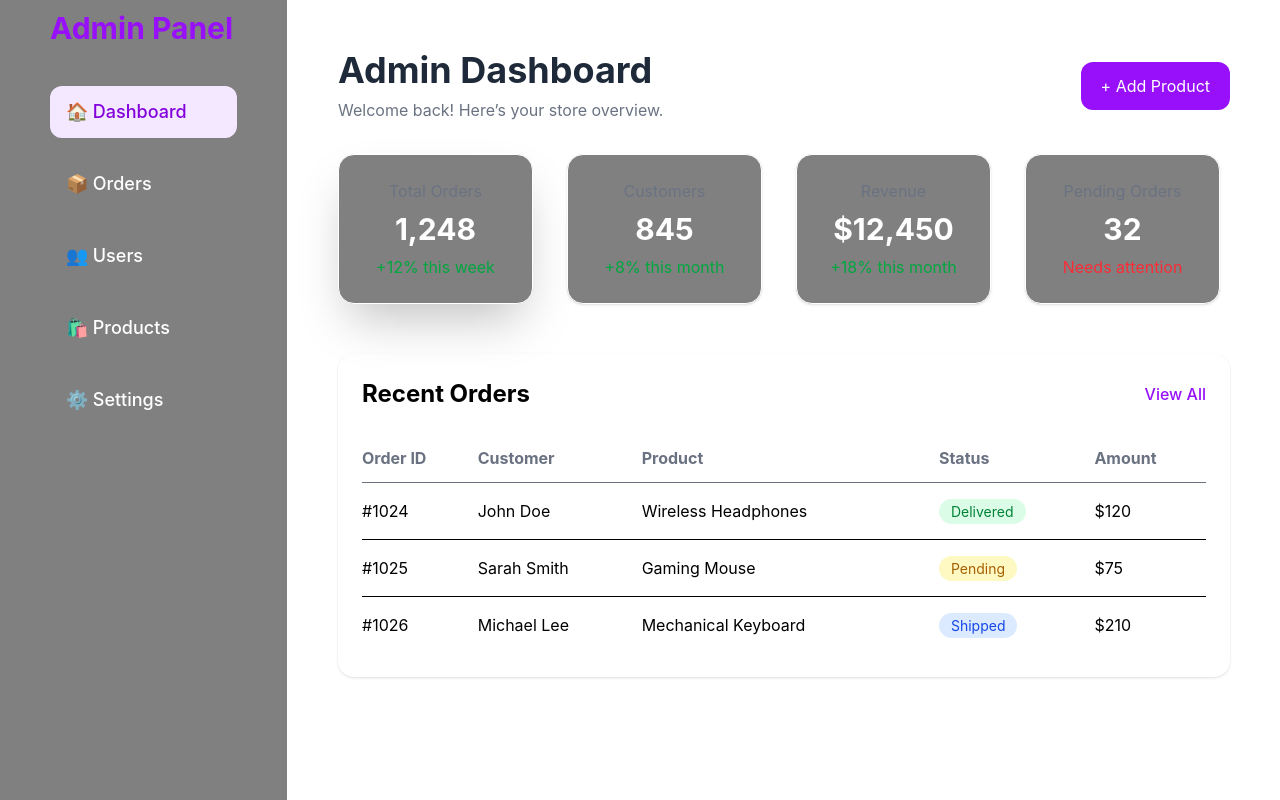
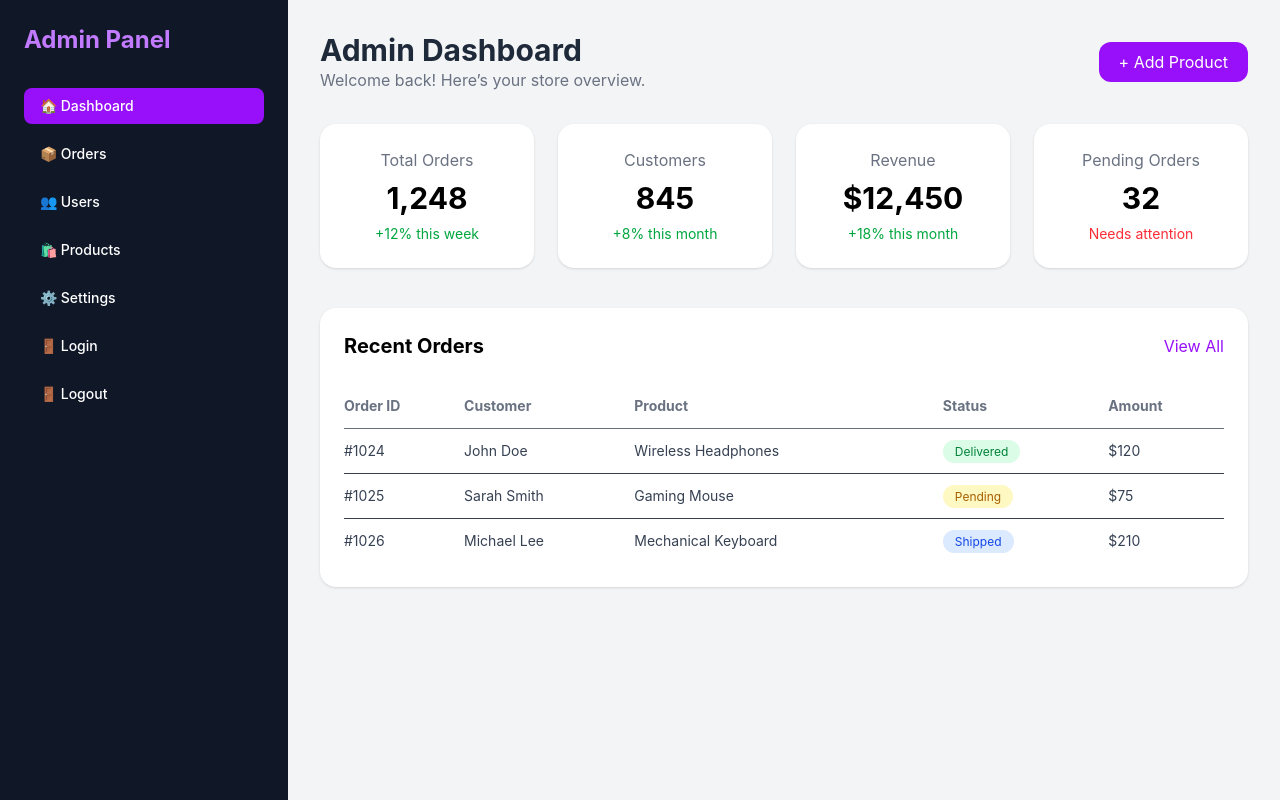
Before and after one commit to rumachoudhury/monorepo-ecommerce-app, a Next.js app in the folder apps/admin/: page / in a window 1280 px wide. Built offline with nearby package versions, Linux system fonts and the light colour scheme.

Commit message:
fixed some part

```diff
--- a/apps/admin/src/app/dashboard/page.tsx
+++ b/apps/admin/src/app/dashboard/page.tsx
@@ -1,96 +1,10 @@
-// export default function DashBoard() {
-//   return (
-//     <div className="flex  text-white">
-//       {/* MAIN CONTENT */}
-
-//       <main className="flex-1 p-6 md:p-10">
-//         {/* HEADER */}
-//         <div className="mb-8">
-//           <h1 className="text-3xl md:text-4xl font-bold">Admin Dashboard</h1>
-
-//           <p className="text-gray-400 mt-2">
-//             Welcome back! Manage your system from here.
-//           </p>
-//         </div>
-
-//         {/* STATS GRID */}
-//         <div className="grid grid-cols-1 sm:grid-cols-2 xl:grid-cols-4 gap-6">
-//           {/* USERS */}
-//           <div className=" border border-white/10 rounded-2xl p-6 hover:bg-[#1a2235] transition">
-//             <h3 className="text-gray-400 text-sm mb-2">Users</h3>
-
-//             <p className="text-3xl font-bold">120</p>
-//           </div>
-
-//           {/* ORDERS */}
-//           <div className=" border border-white/10 rounded-2xl p-6 hover:bg-[#1a2235] transition">
-//             <h3 className="text-gray-400 text-sm mb-2">Orders</h3>
-
-//             <p className="text-3xl font-bold">45</p>
-//           </div>
-
-//           {/* REVENUE */}
-//           <div className=" border border-white/10 rounded-2xl p-6 hover:bg-[#1a2235] transition">
-//             <h3 className="text-gray-400 text-sm mb-2">Revenue</h3>
-
-//             <p className="text-3xl font-bold">$3,240</p>
-//           </div>
-
-//           {/* PRODUCTS */}
-//           <div className=" border border-white/10 rounded-2xl p-6 hover:bg-[#1a2235] transition">
-//             <h3 className="text-gray-400 text-sm mb-2">Products</h3>
-
-//             <p className="text-3xl font-bold">78</p>
-//           </div>
-//         </div>
-
-//         {/* EXTRA SECTION */}
-//         <div className="mt-10 grid grid-cols-1 lg:grid-cols-3 gap-6">
-//           {/* RECENT ACTIVITY */}
-//           <div className="lg:col-span-2  border border-white/10 rounded-2xl p-6">
-//             <h2 className="text-xl font-semibold mb-4">Recent Activity</h2>
-
-//             <div className="space-y-4 text-sm text-gray-300">
-//               <div className="flex items-center justify-between">
-//                 <span>New user registered</span>
-//                 <span className="text-gray-500">2m ago</span>
-//               </div>
-
-//               <div className="flex items-center justify-between">
-//                 <span>Order #1234 placed</span>
-//                 <span className="text-gray-500">10m ago</span>
-//               </div>
-
-//               <div className="flex items-center justify-between">
-//                 <span>Payment received</span>
-//                 <span className="text-gray-500">1h ago</span>
-//               </div>
-//             </div>
-//           </div>
-
-//           {/* SYSTEM STATUS */}
-//           <div className="border border-white/10 rounded-2xl p-6">
-//             <h2 className="text-xl font-semibold mb-4">System Status</h2>
-
-//             <div className="flex items-center gap-2">
-//               <div className="w-2 h-2 rounded-full bg-green-400" />
-
-//               <p className="text-green-400 text-sm">All systems operational</p>
-//             </div>
-
-//             <p className="text-gray-400 text-sm mt-4">
-//               No issues detected in the last 24 hours.
-//             </p>
-//           </div>
-//         </div>
-//       </main>
-//     </div>
-//   );
-// }
-
-// ------------------
-import DashBoard from "@/components/Dashboard";
-
-export default function Page() {
-  return <DashBoard />;
+export default function DashboardPage() {
+  return (
+    <div className="ml-64 p-6">
+      {/* <Navbar /> */}
+      <div className="bg-amber-600 p-6 shadow-2xl rounded-xl">
+        <h1 className="text-2xl font-bold">Admin Dashboard</h1>
+      </div>
+    </div>
+  );
 }
--- a/apps/admin/src/app/page.tsx
+++ b/apps/admin/src/app/page.tsx
@@ -1,195 +1,202 @@
+"use client";
+
 import React from "react";
 import Link from "next/link";
+import { signOut } from "next-auth/react";
 
 export default function AdminHome() {
   return (
-    <div className="flex min-h-screen ">
+    <div className="flex min-h-screen bg-gray-100">
       {/* Sidebar */}
-      <aside
-        className="w-72 min-h-screen bg-blue-700 border-r shadow-md p-6"
-        style={{
-          backgroundColor: "grey",
-          color: "white",
-          padding: "50px",
-          paddingTop: "10px",
-        }}
-      >
-        <h2 className="text-3xl font-bold text-purple-600 mb-10">
-          Admin Panel
-        </h2>
+      {/* <aside className="w-72 bg-gray-900 text-white p-6">
+        <h2 className="text-2xl font-bold text-purple-400 mb-8">Admin Panel</h2>
 
-        <nav className="flex flex-col space-y-5 text-lg font-medium underline-none">
+        <nav className="flex flex-col gap-3 text-sm font-medium">
           <Link
-            href="/admin"
-            className="bg-purple-100 text-purple-700 px-4 py-3 rounded-xl hover:bg-purple-200 transition"
+            href="/dashboard"
+            className="bg-gray-800 px-4 py-2 rounded-lg hover:bg-gray-700"
           >
             🏠 Dashboard
           </Link>
 
           <Link
             href="/orders"
-            className="hover:bg-gray-100 px-4 py-3 rounded-xl transition"
+            className="px-4 py-2 rounded-lg hover:bg-gray-800"
           >
             📦 Orders
           </Link>
 
           <Link
             href="/users"
-            className="hover:bg-gray-100 px-4 py-3 rounded-xl transition"
+            className="px-4 py-2 rounded-lg hover:bg-gray-800"
           >
             👥 Users
           </Link>
 
           <Link
             href="/products"
-            className="hover:bg-gray-100 px-4 py-3 rounded-xl transition"
+            className="px-4 py-2 rounded-lg hover:bg-gray-800"
           >
             🛍️ Products
           </Link>
 
           <Link
             href="/settings"
-            className="hover:bg-gray-100 px-4 py-3 rounded-xl transition"
+            className="px-4 py-2 rounded-lg hover:bg-gray-800"
           >
             ⚙️ Settings
           </Link>
+
+          <Link
+            href="/login"
+            className="px-4 py-2 rounded-lg hover:bg-gray-800"
+          >
+            🚪 Login
+          </Link>
+
+          <Link
+            href="/logout"
+            className="px-4 py-2 rounded-lg hover:bg-gray-800"
+          >
+            🚪 Logout
+          </Link>
+        </nav>
+      </aside> */}
+      <aside className="w-72 bg-gray-900 text-white p-6">
+        <h2 className="text-2xl font-bold text-purple-400 mb-8">Admin Panel</h2>
+
+        <nav className="flex flex-col gap-3 text-sm font-medium">
+          <Link
+            href="/dashboard"
+            className="bg-purple-600 px-4 py-2 rounded-lg hover:bg-purple-700 transition-colors"
+          >
+            🏠 Dashboard
+          </Link>
+
+          <Link
+            href="/orders"
+            className="px-4 py-2 rounded-lg hover:bg-gray-800 transition-colors"
+          >
+            📦 Orders
+          </Link>
+
+          <Link
+            href="/users"
+            className="px-4 py-2 rounded-lg hover:bg-gray-800 transition-colors"
+          >
+            👥 Users
+          </Link>
+
+          <Link
+            href="/products"
+            className="px-4 py-2 rounded-lg hover:bg-gray-800 transition-colors"
+          >
+            🛍️ Products
+          </Link>
+
+          <Link
+            href="/settings"
+            className="px-4 py-2 rounded-lg hover:bg-gray-800 transition-colors"
+          >
+            ⚙️ Settings
+          </Link>
+
+          <Link
+            href="/login"
+            className="px-4 py-2 rounded-lg hover:bg-gray-800 transition-colors"
+          >
+            🚪 Login
+          </Link>
+
+          {/* <Link
+            href="/logout"
+            className="px-4 py-2 rounded-lg hover:bg-red-600 hover:text-white transition-colors"
+          >
+            🚪 Logout
+          </Link> */}
+          <button
+            onClick={() => signOut({ callbackUrl: "/login" })}
+            className="w-full text-left px-4 py-2 rounded-lg hover:bg-red-600 hover:text-white transition-colors"
+          >
+            🚪 Logout
+          </button>
         </nav>
       </aside>
 
       {/* Main Content */}
-      {/* <main className="flex-1 p-8 "> */}
-      <main
-        className="flex-1 p-8 bg-gray-500 text-white"
-        style={{
-          backgroundColor: "white",
-          color: "black",
-          padding: "50px",
-        }}
-      >
+      <main className="flex-1 p-8">
         {/* Header */}
         <div className="flex items-center justify-between mb-8">
           <div>
-            <h1 className="text-4xl font-bold text-gray-800">
+            <h1 className="text-3xl font-bold text-gray-800">
               Admin Dashboard
             </h1>
-
-            <p className="text-gray-500 mt-2">
+            <p className="text-gray-500">
               Welcome back! Here’s your store overview.
             </p>
           </div>
 
-          <button className="bg-purple-600 text-white px-5 py-3 rounded-xl hover:bg-purple-700 transition">
+          <button className="bg-purple-600 text-white px-5 py-2 rounded-xl hover:bg-purple-700">
             + Add Product
           </button>
         </div>
 
-        {/* Dashboard Cards */}
-        <div className="grid grid-cols-2 md:grid-cols-2 xl:grid-cols-4 gap-6">
-          {/* Orders */}
-          <div
-            className=" p-6 rounded-2xl shadow-2xl border"
-            style={{
-              // backgroundColor: "cornsilk",
-              backgroundColor: "grey",
-              textAlign: "center",
-              margin: "0 10px 10px 0",
-              color: "white",
-            }}
-          >
+        {/* Cards */}
+        <div className="grid grid-cols-1 md:grid-cols-2 xl:grid-cols-4 gap-6">
+          <div className="bg-white p-6 rounded-2xl shadow hover:shadow-lg transition text-center">
             <p className="text-gray-500">Total Orders</p>
-
             <h2 className="text-3xl font-bold mt-2">1,248</h2>
-
-            <p className="text-green-600 mt-2">+12% this week</p>
+            <p className="text-green-600 mt-2 text-sm">+12% this week</p>
           </div>
 
-          {/* Customers */}
-          <div
-            className="bg-white p-6 rounded-2xl shadow border"
-            style={{
-              // backgroundColor: "cornsilk",
-              backgroundColor: "grey",
-              textAlign: "center",
-              margin: "0 10px 10px 0",
-              color: "white",
-            }}
-          >
+          <div className="bg-white p-6 rounded-2xl shadow hover:shadow-lg transition text-center">
             <p className="text-gray-500">Customers</p>
-
             <h2 className="text-3xl font-bold mt-2">845</h2>
-
-            <p className="text-green-600 mt-2">+8% this month</p>
+            <p className="text-green-600 mt-2 text-sm">+8% this month</p>
           </div>
 
-          {/* Revenue */}
-          <div
-            className="bg-white p-6 rounded-2xl shadow border"
-            style={{
-              // backgroundColor: "cornsilk",
-              backgroundColor: "grey",
-              textAlign: "center",
-              margin: "0 10px 10px 0",
-              color: "white",
-            }}
-          >
+          <div className="bg-white p-6 rounded-2xl shadow hover:shadow-lg transition text-center">
             <p className="text-gray-500">Revenue</p>
-
             <h2 className="text-3xl font-bold mt-2">$12,450</h2>
-
-            <p className="text-green-600 mt-2">+18% this month</p>
+            <p className="text-green-600 mt-2 text-sm">+18% this month</p>
           </div>
 
-          {/* Pending */}
-          <div
-            className="bg-white p-6 rounded-2xl shadow border "
-            style={{
-              // backgroundColor: "cornsilk",
-              backgroundColor: "grey",
-              textAlign: "center",
-              margin: "0 10px 10px 0",
-              color: "white",
-            }}
-          >
+          <div className="bg-white p-6 rounded-2xl shadow hover:shadow-lg transition text-center">
             <p className="text-gray-500">Pending Orders</p>
-
             <h2 className="text-3xl font-bold mt-2">32</h2>
-
-            <p className="text-red-500 mt-2">Needs attention</p>
+            <p className="text-red-500 mt-2 text-sm">Needs attention</p>
           </div>
         </div>
 
-        {/* Recent Orders Table */}
+        {/* Table */}
         <div className="bg-white rounded-2xl shadow mt-10 p-6">
           <div className="flex items-center justify-between mb-6">
-            <h2 className="text-2xl font-bold">Recent Orders</h2>
+            <h2 className="text-xl font-bold">Recent Orders</h2>
 
-            <Link
-              href="/orders"
-              className="text-purple-600 font-medium hover:underline"
-            >
+            <Link href="/orders" className="text-purple-600 hover:underline">
               View All
             </Link>
           </div>
 
           <div className="overflow-x-auto">
-            <table className="w-full text-left">
+            <table className="w-full text-sm">
               <thead>
                 <tr className="border-b text-gray-500">
-                  <th className="py-3">Order ID</th>
-                  <th className="py-3">Customer</th>
-                  <th className="py-3">Product</th>
-                  <th className="py-3">Status</th>
-                  <th className="py-3">Amount</th>
+                  <th className="py-3 text-left">Order ID</th>
+                  <th className="text-left">Customer</th>
+                  <th className="text-left">Product</th>
+                  <th className="text-left">Status</th>
+                  <th className="text-left">Amount</th>
                 </tr>
               </thead>
 
-              <tbody>
+              <tbody className="text-gray-700">
                 <tr className="border-b hover:bg-gray-50">
-                  <td className="py-4">#1024</td>
+                  <td className="py-3">#1024</td>
                   <td>John Doe</td>
                   <td>Wireless Headphones</td>
                   <td>
-                    <span className="bg-green-100 text-green-700 px-3 py-1 rounded-full text-sm">
+                    <span className="bg-green-100 text-green-700 px-3 py-1 rounded-full text-xs">
                       Delivered
                     </span>
                   </td>
@@ -197,11 +204,11 @@ export default function AdminHome() {
                 </tr>
 
                 <tr className="border-b hover:bg-gray-50">
-                  <td className="py-4">#1025</td>
+                  <td className="py-3">#1025</td>
                   <td>Sarah Smith</td>
                   <td>Gaming Mouse</td>
                   <td>
-                    <span className="bg-yellow-100 text-yellow-700 px-3 py-1 rounded-full text-sm">
+                    <span className="bg-yellow-100 text-yellow-700 px-3 py-1 rounded-full text-xs">
                       Pending
                     </span>
                   </td>
@@ -209,11 +216,11 @@ export default function AdminHome() {
                 </tr>
 
                 <tr className="hover:bg-gray-50">
-                  <td className="py-4">#1026</td>
+                  <td className="py-3">#1026</td>
                   <td>Michael Lee</td>
                   <td>Mechanical Keyboard</td>
                   <td>
-                    <span className="bg-blue-100 text-blue-700 px-3 py-1 rounded-full text-sm">
+                    <span className="bg-blue-100 text-blue-700 px-3 py-1 rounded-full text-xs">
                       Shipped
                     </span>
                   </td>
--- a/apps/admin/src/components/Dashboard.tsx
+++ /dev/null
@@ -1,13 +0,0 @@
-// --------------------------
-// import Navbar from "./Navbar";
-
-export default function DashBoard() {
-  return (
-    <div className="ml-64 p-6">
-      {/* <Navbar /> */}
-      <div className="bg-amber-600 p-6 shadow-2xl rounded-xl">
-        <h1 className="text-2xl font-bold">Admin Dashboard</h1>
-      </div>
-    </div>
-  );
-}
```
